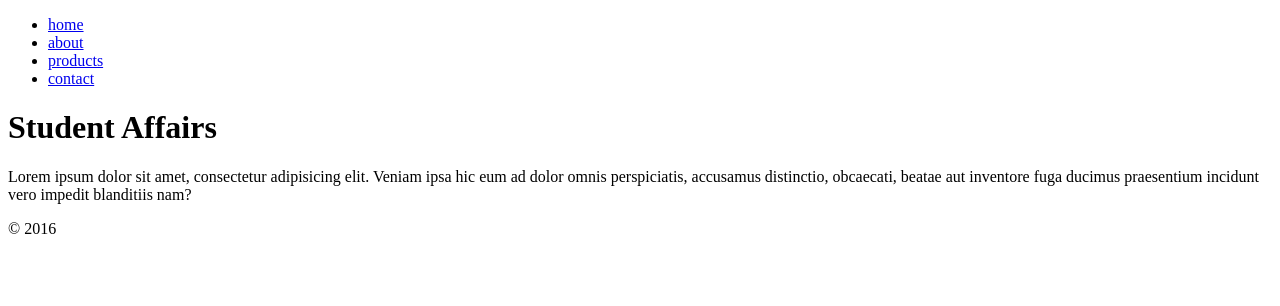
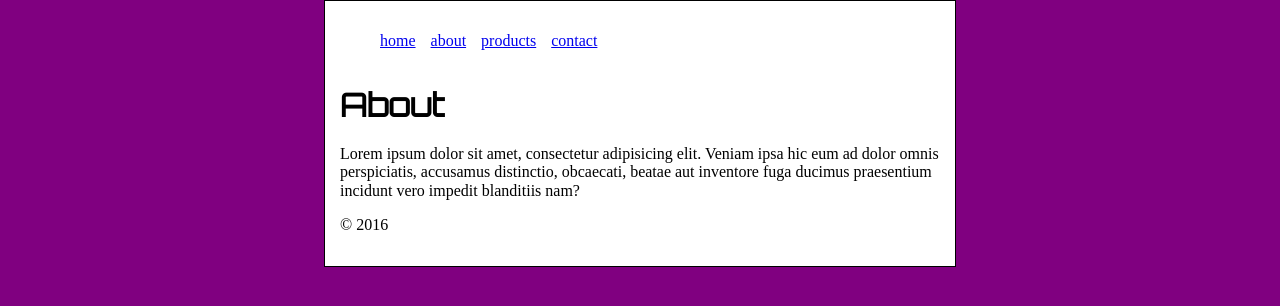
Before and after one commit to rosariotinoco/Student-Affairs, a website: page about.html in a window 1280 px wide. Drawn offline with nearby package versions, Linux system fonts and the light colour scheme.

Commit message:
add css to our cool site

```diff
--- a/about.html
+++ b/about.html
@@ -5,9 +5,14 @@
   <meta charset="UTF-8">
   <title>Student Affairs: About</title>
   <link rel="stylesheet" href="css/style.css">
+  <link rel="stylesheet" href="node_modules/normalize.css/normalize.css">
+  <style type="text/css">
+  /*body {
+    background-color: red;
+  }*/
+  </style>
 </head>
-
-<body>
+<!-- <body style="background-color:blue"> -->
 <div class="container">
   <header>
     <ul>
@@ -18,7 +23,7 @@
     </ul>
   </header>
   <div class="main-content">
-      <h1>Student Affairs</h1>
+    <h1>About</h1>
     <p>Lorem ipsum dolor sit amet, consectetur adipisicing elit. Veniam ipsa hic eum ad dolor omnis perspiciatis, accusamus distinctio, obcaecati, beatae aut inventore fuga ducimus praesentium incidunt vero impedit blanditiis nam?</p>
   </div>
   <footer>
--- a/css/style.css
+++ b/css/style.css
@@ -0,0 +1,30 @@
+@import url(https://fonts.googleapis.com/css?family=Orbitron);
+body {
+  background-color: purple;
+}
+
+.container {
+  border: 1px solid #000000;
+  width: 600px;
+  background-color: #ffffff;
+  margin: 0 auto;
+  padding: 15px;
+}
+
+h1 {
+  font-family: 'Orbitron', sans-serif;
+}
+
+
+/*navbar*/
+
+li {
+  list-style: none;
+  float: left;
+  padding-right: 15px;
+}
+
+.main-content {
+  clear: left;
+  padding-top: 15px;
+}
```
Also changed, not shown: contact.html (+2 -1 lines), index.html (+1 -0 lines), package.json (added, +19 -0 lines), products.html (+2 -1 lines), 1 other file. Lines whose indentation alone changed are shown as unchanged.
